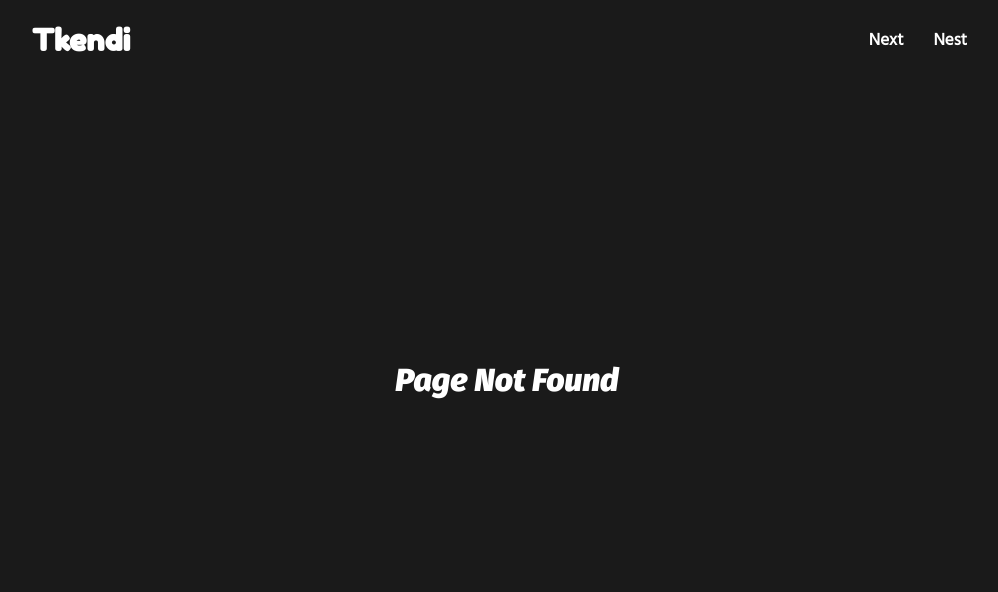
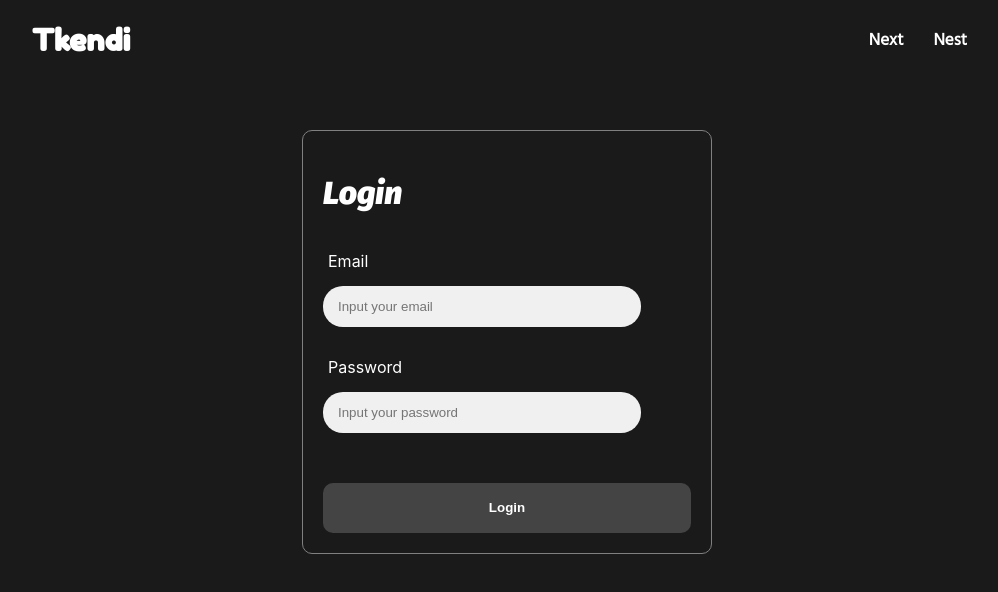
Before and after one commit to tkendi/jjimoham-fancim, a Next.js app: page /login in a window 1280 px wide. Before the commit this address had no page. Shown: the top 592 px of the page, without its empty margins (133-1131 px from the left). Built offline with nearby package versions, Linux system fonts and the light colour scheme.

Commit message:
[CREATE] Create login page

```diff
--- a/components/Layout/index.tsx
+++ b/components/Layout/index.tsx
@@ -29,6 +29,7 @@ export default Layout;
 
 const Body = styled.div`
   height: 100%;
+  min-height: calc(100vh - 80px);
   background-color: #1a1a1a;
   padding: 50px 0px;
 `;
--- /dev/null
+++ b/containers/Login/index.tsx
@@ -0,0 +1,89 @@
+import React from "react";
+import styled, { ThemeConsumer } from "styled-components";
+
+//components
+import { Container } from "components/Container";
+import { Title, Text } from "components/Typography";
+
+const LoginContainer = () => {
+  return (
+    <ThemeConsumer>
+      {(theme) => (
+        <Container>
+          <LoginWrap>
+            <Title>Login</Title>
+            <LoginInputWrap>
+              <label>
+                <Text>Email</Text>
+              </label>
+              <LoginInput placeholder="Input your email" />
+            </LoginInputWrap>
+            <LoginInputWrap>
+              <label>
+                <Text>Password</Text>
+              </label>
+              <LoginInput placeholder="Input your password" />
+            </LoginInputWrap>
+            <Footer>
+              <SubmitButton>
+                <Text style={{ fontWeight: "bold" }}>Login</Text>
+              </SubmitButton>
+            </Footer>
+          </LoginWrap>
+        </Container>
+      )}
+    </ThemeConsumer>
+  );
+};
+
+export default LoginContainer;
+
+const LoginWrap = styled.div`
+  width: 100%;
+  height: 100%;
+  max-width: 410px;
+  display: flex;
+  align-items: flex-start;
+  justify-content: center;
+  flex-direction: column;
+  padding: 20px;
+  border: 1px solid ${(props) => props.theme.color.GRAY4};
+  border-radius: 10px;
+
+  > div:nth-of-type(2) {
+    margin-top: 15px;
+  }
+`;
+
+const LoginInputWrap = styled.div`
+  width: 100%;
+  display: flex;
+  flex-direction: column;
+  > label {
+    padding: 0px 5px;
+  }
+`;
+
+const LoginInput = styled.input`
+  width: calc(100% - 50px);
+  padding: 13px 15px;
+  border: 0px;
+  border-radius: 20px;
+  background: ${(props) => props.theme.color.GRAY2};
+  outline: none;
+`;
+
+const Footer = styled.div`
+  width: 100%;
+  margin-top: 50px;
+`;
+
+const SubmitButton = styled.button`
+  width: 100%;
+  height: 50px;
+  background: ${(props) => props.theme.color.GRAY5};
+  border: 0px;
+  outline: none;
+  border-radius: 10px;
+  cursor: pointer;
+`;
--- a/package.json
+++ b/package.json
@@ -16,6 +16,7 @@
     "next": "12.0.1",
     "react": "17.0.2",
     "react-dom": "17.0.2",
+    "react-icons": "^4.3.1",
     "styled-components": "^5.3.3"
   },
   "devDependencies": {
--- /dev/null
+++ b/pages/login/index.tsx
@@ -0,0 +1,17 @@
+import type { NextPage } from "next";
+
+//container
+import LoginContainer from "containers/Login";
+
+//components
+import Layout from "components/Layout";
+
+const LoginPage: NextPage = () => {
+  return (
+    <Layout>
+      <LoginContainer />
+    </Layout>
+  );
+};
+
+export default LoginPage;
```
Also changed, not shown: 1 other file (tests, documents, lock files or other folders).
